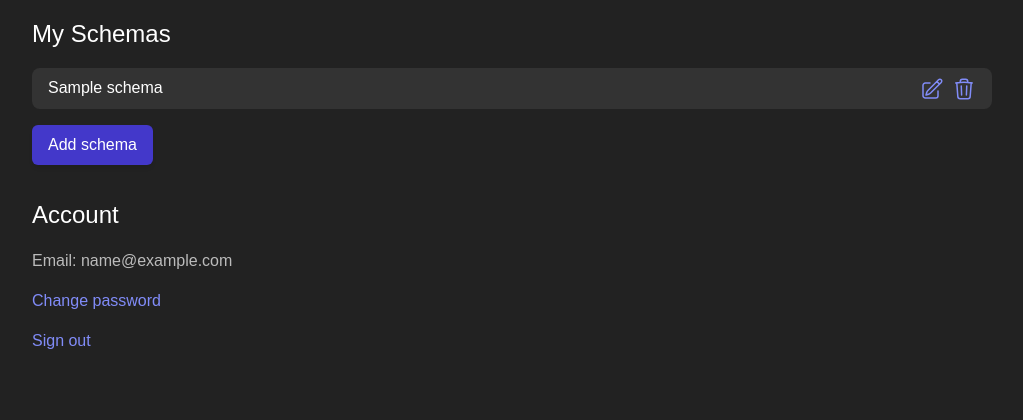
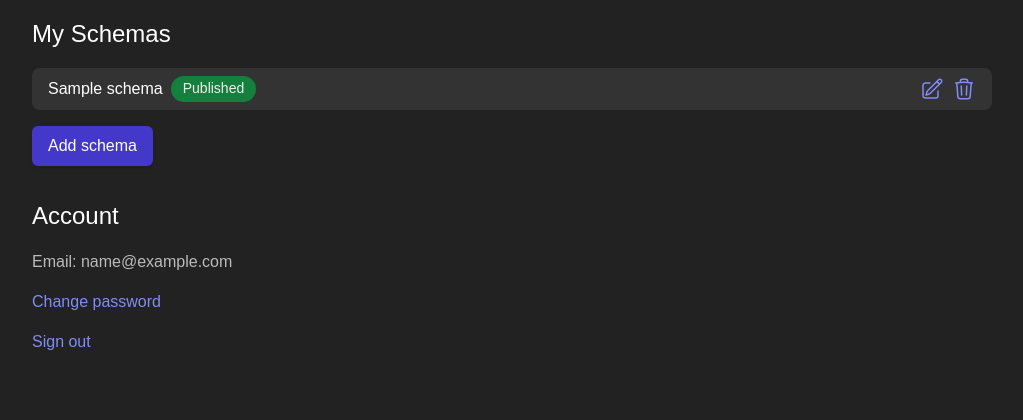
Before and after one commit to dtinit/schemaindex, a Django app: page /account/profile/ in a window 1280 px wide. Shown: the part 57-477 px from the top of the page, without its empty margins (128-1151 px from the left). Run offline with Django 5.2, Linux system fonts and the light colour scheme; the first user in the database is signed in; tables that the repository leaves empty hold one stand-in row (Sample ...); some libraries are stand-ins or nearby versions.

Commit message:
Add visibility badges to user schema list

```diff
--- a/core/static/css/site.css
+++ b/core/static/css/site.css
@@ -662,7 +662,33 @@ a.badge--rfc {
   justify-content: space-between;
 }
 
-.account .schema-list .schema .schema__action-group {
+.account .schema-list .schema .schema__action-group,
+.account .schema-list .schema .schema__info {
+  display: flex;
+  align-items: center;
+  justify-content: space-between;
+  gap: 0.5rem;
+}
+
+.account .visibility-badge {
+  display: inline-block;
+  padding: 0.15rem 0.75rem;
+  padding: 0.15rem 0.75rem;
+  border-radius: 1rem;
+  font-size: 14px;
+}
+
+.account .visibility-badge--published {
+  background: #15803d;
+  color: #eee;
+}
+
+.account .visibility-badge--unpublished {
+  background: #525252;
+  color: #ddd;
+}
+
+.account .schema-list .schema .info {
   display: flex;
   align-items: center;
   justify-content: space-between;
--- a/core/templates/account/profile.html
+++ b/core/templates/account/profile.html
@@ -11,7 +11,18 @@ Account
     <ul class="schema-list">
       {% for schema in user_schemas|dictsort:"name" %}
       <li class="schema">
-        {{schema.name}}
+        <div class="schema__info">
+          {{schema.name}}
+          {% if schema.published_at %}
+          <div class="visibility-badge visibility-badge--published">
+          Published
+          </div>
+          {% else %}
+          <div class="visibility-badge visibility-badge--unpublished">
+          Private draft
+          {% endif %}
+          </div>
+        </div>
         <div class="schema__action-group">
           <a href="{% url 'manage_schema' schema_id=schema.pk %}">
             <svg xmlns="http://www.w3.org/2000/svg" fill="none" viewBox="0 0 24 24" stroke-width="1.5" stroke="currentColor" class="icon--md">
```
